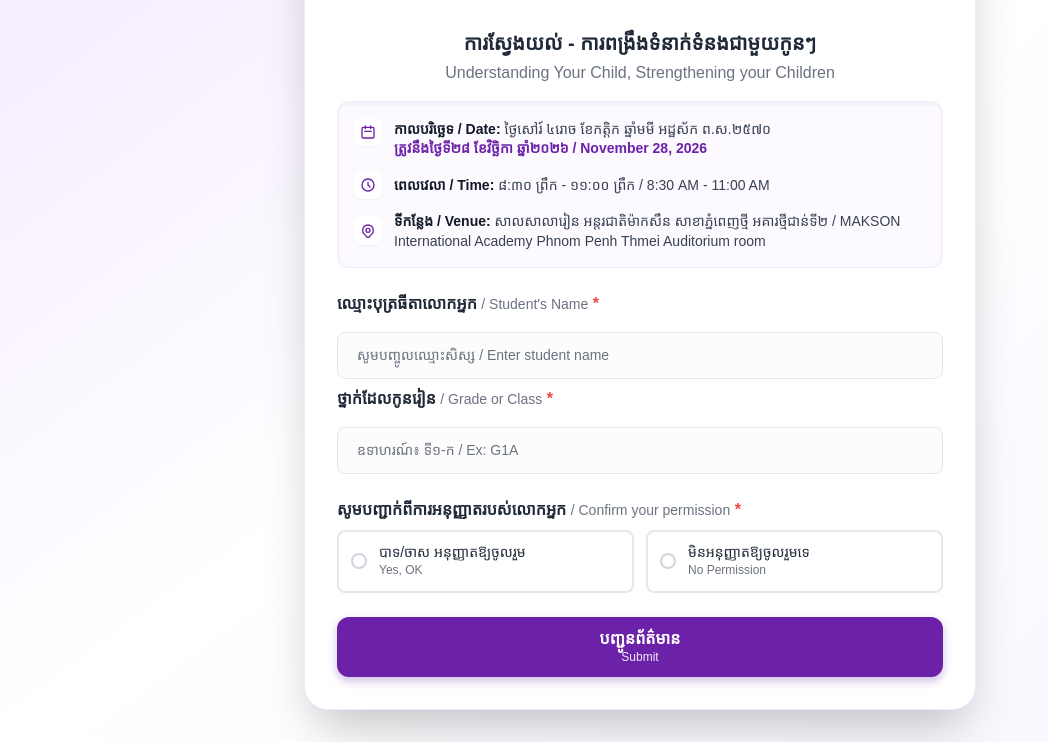
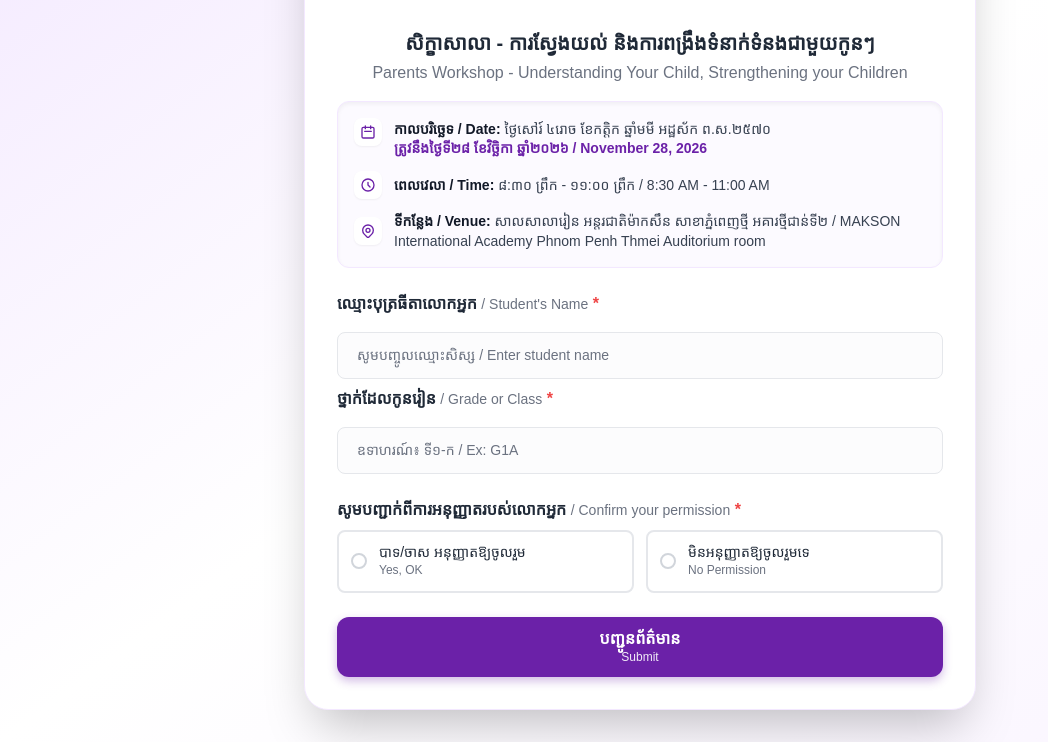
Before and after one commit to keosophannarith/servey_2, a plain HTML site: page index.html in a window 1280 px wide. Shown: the part 204-946 px from the top of the page, without its empty margins (0-1048 px from the left). Drawn offline with nearby package versions, Linux system fonts and the light colour scheme; a web font is replaced by a local one.

Commit message:
Update workshop title and description in index.html

```diff
--- a/index.html
+++ b/index.html
@@ -132,8 +132,8 @@
             <div class="text-center mb-6">
                 <!-- Removed whitespace-nowrap and overflow classes to allow wrapping on mobile -->
                 <h2 class="text-lg md:text-xl font-bold text-gray-800 mb-4 px-2 leading-tight">
-                    ការស្វែងយល់ - ការពង្រឹងទំនាក់ទំនងជាមួយកូនៗ
-                    <span class="block text-base font-normal text-gray-500 mt-1">Understanding Your Child, Strengthening your Children </span>
+                    សិក្ខាសាលា - ការស្វែងយល់ និងការពង្រឹងទំនាក់ទំនងជាមួយកូនៗ
+                    <span class="block text-base font-normal text-gray-500 mt-1">Parents Workshop - Understanding Your Child, Strengthening your Children </span>
                 </h2>
 
                 <div class="bg-purple-50/50 border border-purple-100 rounded-xl p-4 text-left text-sm text-gray-700 space-y-3 shadow-inner">
```
